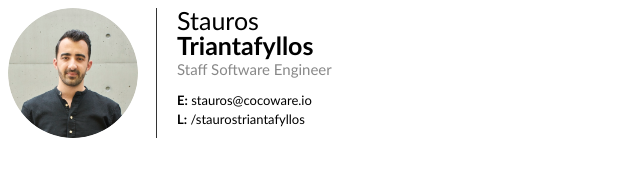
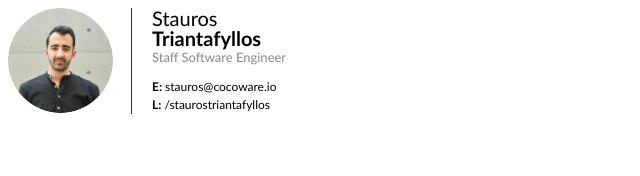
Before and after one commit to staurostriantafyllos/my-assets, a plain HTML site: page email-signature/index.html in a window 1280 px wide. Shown: the whole page, without its empty margins (0-640 px from the left). Drawn offline with Linux system fonts and the light colour scheme.

Commit message:
Resize signature

```diff
--- a/email-signature/index.html
+++ b/email-signature/index.html
@@ -1,8 +1,8 @@
-<table cellpadding="0" cellspacing="0" border="0" style="font-family: Calibri, Lucida Grande, Arial, sans-serif; font-size: 13px; line-height: 1.5; color: #000;">
+<table cellpadding="0" cellspacing="0" border="0" style="font-family: Calibri, Lucida Grande, Arial, sans-serif; font-size: 12px; line-height: 1.5; color: #000;">
   <tr>
     <!-- IMAGE COLUMN -->
     <td style="padding-right: 18px; border-right: 1px solid #333333; vertical-align: top;">
-      <img src="https://staurostriantafyllos.github.io/my-assets/email-signature/images/email-signature-color.png" width="130" height="130" style="border-radius: 100%; display: block;" alt="Stauros Triantafyllos">
+      <img src="https://staurostriantafyllos.github.io/my-assets/email-signature/images/email-signature-color.png" width="105" height="105" style="border-radius: 100%; display: block;" alt="Stauros Triantafyllos">
     </td>
 
     <!-- SPACING -->
@@ -10,12 +10,12 @@
 
     <!-- TEXT COLUMN -->
     <td style="vertical-align: top;">
-      <div style="font-size: 25px; margin: 0; font-weight: normal; line-height: 1;">
+      <div style="font-size: 20px; margin: 0; font-weight: normal; line-height: 1;">
         Stauros
-		<br>
-		<strong>Triantafyllos</strong>
+        <br>
+        <strong>Triantafyllos</strong>
       </div>
-      <div style="color: #888; font-size: 15px; margin-bottom: 10px;">Staff Software Engineer</div>
+      <div style="color: #888; font-size: 13px; margin-bottom: 10px;">Staff Software Engineer</div>
 
       <div>
         <strong>E:</strong> <a href="mailto:stauros@cocoware.io" style="color: #000; text-decoration: none;">stauros@cocoware.io</a><br>
```
